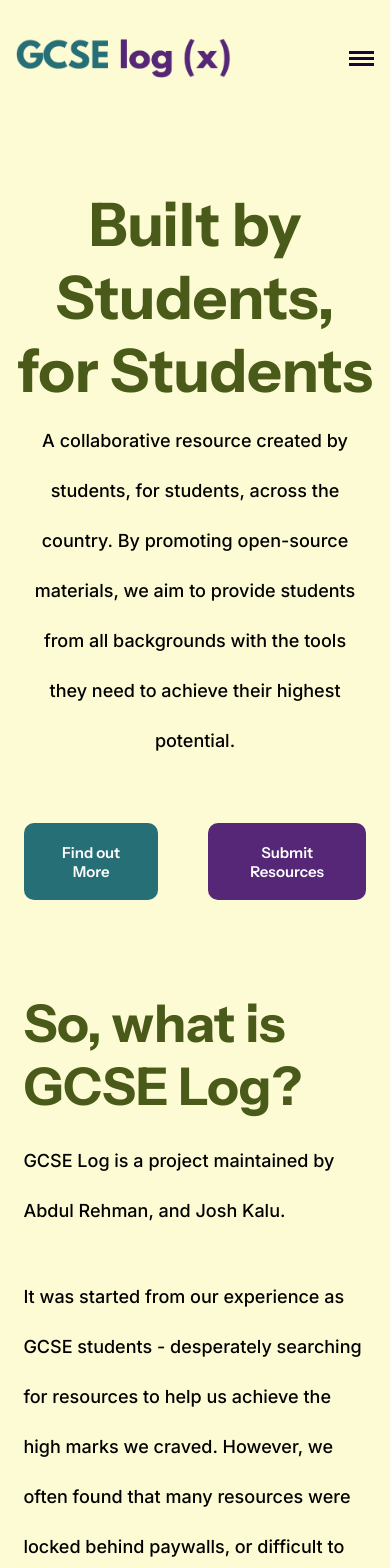
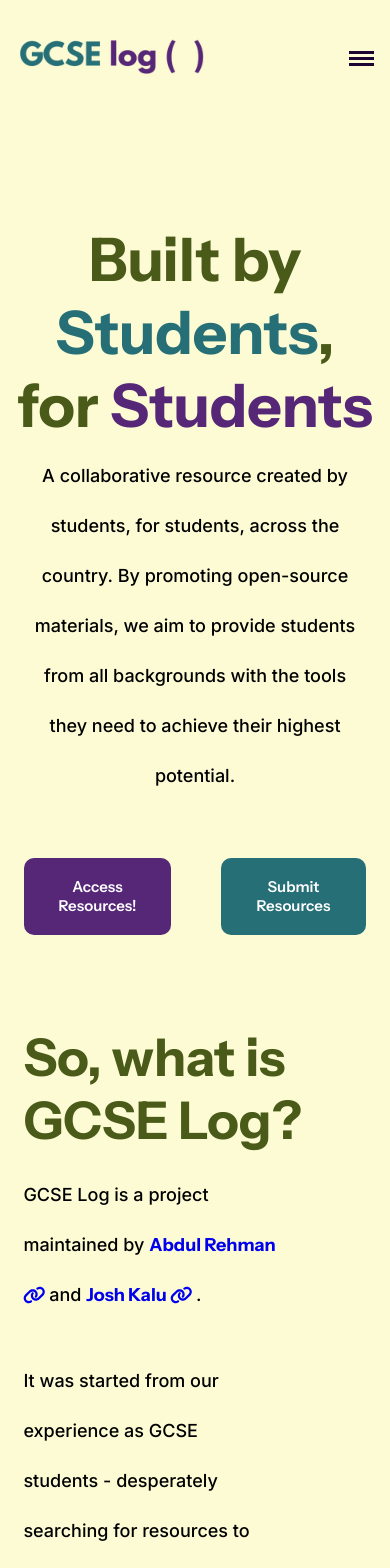
Before and after one commit to githubfan/gcselog, a Next.js app: page / in a window 390 px wide. Shown: the top 1568 px of the page. Built offline with nearby package versions, Linux system fonts and the light colour scheme.

Commit message:
- Updated CSS on Homepage Header, making the header text more responsive for different screens - Removed Button from navbar, and changed CTA buttons & switched colours - Added Linkedin Links in Description - Changed Header Logo - Changed Favicon - Changed Subject Cards to be more responsive

```diff
--- a/src/app/components/navigation/navbar.js
+++ b/src/app/components/navigation/navbar.js
@@ -29,7 +29,7 @@
                 <Link className="link" href="/opportunities" onClick={() => setMenuOpen(false)}>
                     Other Opportunities
                 </Link>
-                <Link className="turqBtn" href="/subjects" onClick={() => setMenuOpen(false)}>Access it Now!</Link>
+                {/* <Link className="turqBtn" href="/subjects" onClick={() => setMenuOpen(false)}>Access it Now!</Link> */}
             </div>
 
             <div className={`hamburger ${menuOpen ? "active" : ""}`} onClick={toggleMenu}>
--- a/src/app/components/subject_cards/subject_cards-styling.css
+++ b/src/app/components/subject_cards/subject_cards-styling.css
@@ -39,7 +39,8 @@
 .cards-container {
     display: flex;
     flex-wrap: wrap;
-    justify-content: space-between;
+    justify-content: flex-start;
+    gap: 20px;
     padding: 0 3%;
     margin-bottom: 100px;
 }
@@ -81,7 +82,7 @@
     font-weight: 600;
     padding: 0.5rem 1rem;
     font-size: auto;
-    margin-right: 30px;
+    margin-right: 5%;
 }
 
 .studyLevel {
--- a/src/app/featured_cards/featured_cards.js
+++ b/src/app/featured_cards/featured_cards.js
@@ -1,8 +1,8 @@
 "use client";
 import { useEffect, useState } from "react";
 import Link from "next/link";
-import { FontAwesomeIcon } from "@fortawesome/react-fontawesome";
-import { faLocationArrow } from "@fortawesome/free-solid-svg-icons";
+import { FontAwesomeIcon } from "@fortawesome/react-fontawesome"
+import { faLocationArrow } from "@fortawesome/free-solid-svg-icons"; // Importing FontAwesome icons
 // import the subject_cards-styling.css from the subject_cards folder
 
 
--- a/src/app/globals.css
+++ b/src/app/globals.css
@@ -24,7 +24,7 @@
   padding: 1rem;
   color: #495A19;
   text-align: center;
-  font-size: 80px;
+  font-size: 6em;
 }
 
 .header-desc {
@@ -37,11 +37,19 @@
 }
 
 .homepage-header {
-  margin-top: 2%;
+  margin-top: 5vh;
   margin-bottom: 2%;
-  min-height: 70vh;
+  min-height: 65vh;
   padding: 4rem  1rem 0rem;
   font-family: 'Instrument Sans', sans-serif;
+}
+
+.turqText {
+  color: #266F77;
+}
+
+.purpText {
+  color: #562677;
 }
 
 .subject-header {
@@ -71,6 +79,7 @@
 }
 .section p {
   padding: 1em 0em;
+  padding-right: 5em;
   line-height: 50px;
   font-weight: 500;
 }
@@ -182,3 +191,10 @@
   font-size: 40px;
   font-weight: 700;
 }
+
+/* Linkedin Links */
+a.linkedinLink {
+  font-family: 'Instrument Sans', sans-serif;
+  font-weight: 700;
+  text-decoration: none;
+}
--- a/src/app/page.js
+++ b/src/app/page.js
@@ -8,6 +8,14 @@
 import HomepageCard from "./components/cards/homepage-card";
 import ResourcesCard from "./components/cards/resources-card";
 import {useEffect, useState} from "react";
+// import font awesome linkedin icon
+
+import "@fortawesome/fontawesome-svg-core/styles.css";
+import { config } from "@fortawesome/fontawesome-svg-core";
+config.autoAddCss = false;
+
+import { FontAwesomeIcon } from "@fortawesome/react-fontawesome";
+import { faLink } from "@fortawesome/free-solid-svg-icons"; // Importing FontAwesome icons
 
 
 
@@ -18,18 +26,18 @@
     <div className="main-div">
       <Navbar />
       <header className="homepage-header">
-        <h1 className="header-title">Built by Students, for Students</h1>
+        <h1 className="header-title">Built by <span className="turqText">Students</span>, for <span className="purpText">Students</span></h1>
         <p className="header-desc">A collaborative resource created by students, for students, across the country. By promoting open-source materials, we aim to provide students from all backgrounds with the tools they need to achieve their highest potential.</p>
         <div className="btnContainer">
-          <Link className="turqBtn" href="#about-us">Find out More </Link>
-          <Link className="purpBtn" href="https://forms.gle/VMnnSfxGhduHmJaB9"  target="_blank" rel="noopener noreferrer">Submit Resources</Link>
+          <Link className="purpBtn" href="/subjects">Access Resources!</Link>
+          <Link className="turqBtn" href="https://forms.gle/VMnnSfxGhduHmJaB9"  target="_blank" rel="noopener noreferrer">Submit Resources</Link>
 
         </div>
       </header>
 
       <section className="section about-us">
         <h2 className="section-title" id="about-us">So, what is GCSE Log?</h2>
-        <p>GCSE Log is a project maintained by Abdul Rehman, and Josh Kalu. </p>
+        <p>GCSE Log is a project maintained by <Link href="https://www.linkedin.com/in/abdul-rehman-a4b927237" target="_blank" rel="noopener noreferrer" className="linkedinLink">Abdul Rehman <FontAwesomeIcon icon={faLink} /> </Link> and <Link href="https://www.linkedin.com/in/joshuakalu/" target="_blank" rel="noopener noreferrer" className="linkedinLink">Josh Kalu <FontAwesomeIcon icon={faLink} /> </Link>.</p>
         <p>It was started from our experience as GCSE students - desperately searching for resources to help us achieve the high marks we craved. However, we often found that many resources were locked behind paywalls, or difficult to find - as they were spread across the internet. As a result of this, we made our own resources - which ended in neither of us dropping below a Grade 8 at GCSE. </p>
         <p>As A-Level students, many of these resources sit idly on computers - unused, and unneeded. So in response, we’ve decided to create a platform to share these. The future students of the world will experience the same thing we went through - and we’d love to make it easier for them to access items to enrich their studying. </p>
         <p>By joining our mission, you have the chance to positively impact thousands of students across the country. The resources you've meticulously created can find a new purpose. Additionally, you can showcase this experience as volunteering for a non-profit organization on university or job applications. You will also gain access to a network of contributors, many of whom are high achieving students. It's a meaningful way to help others while advancing your own goals.</p>
```
Also changed, not shown: public/GCSE Log Logo.png, 1 other file (tests, documents, lock files or other folders).
